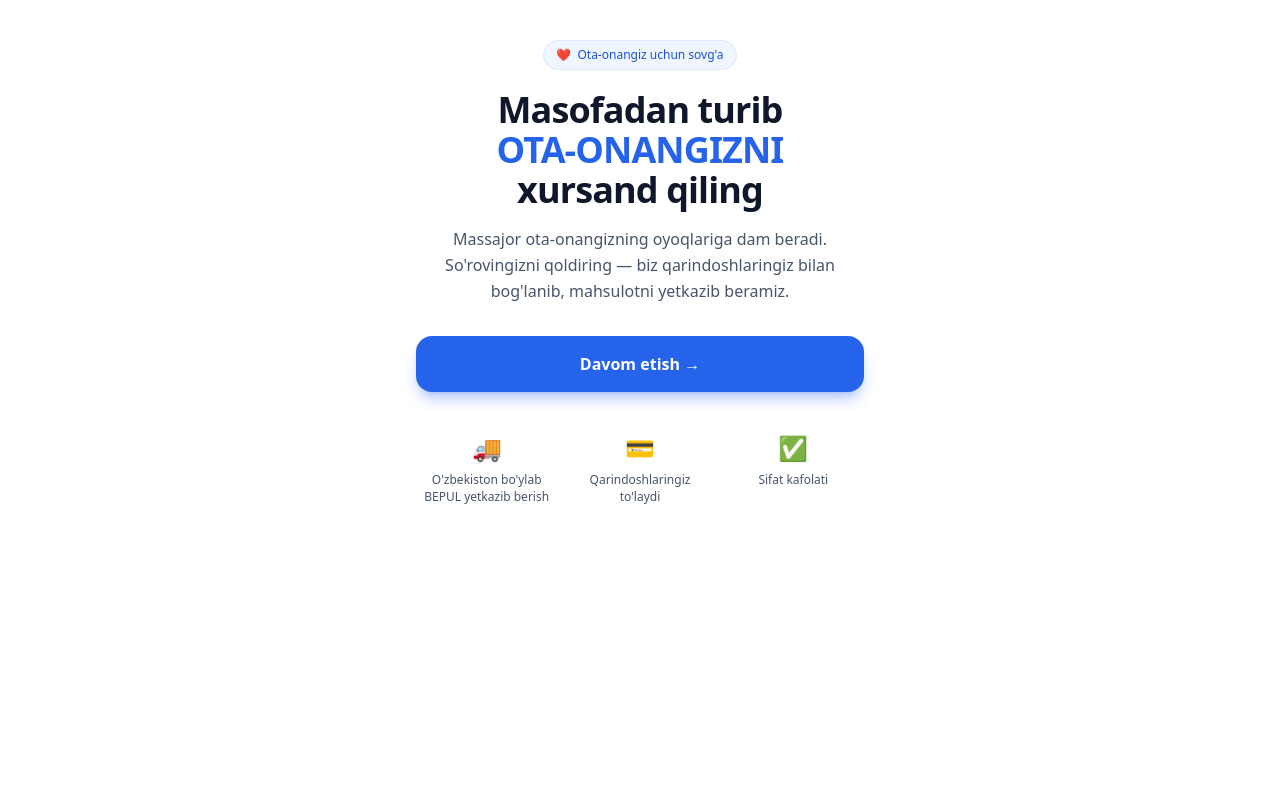
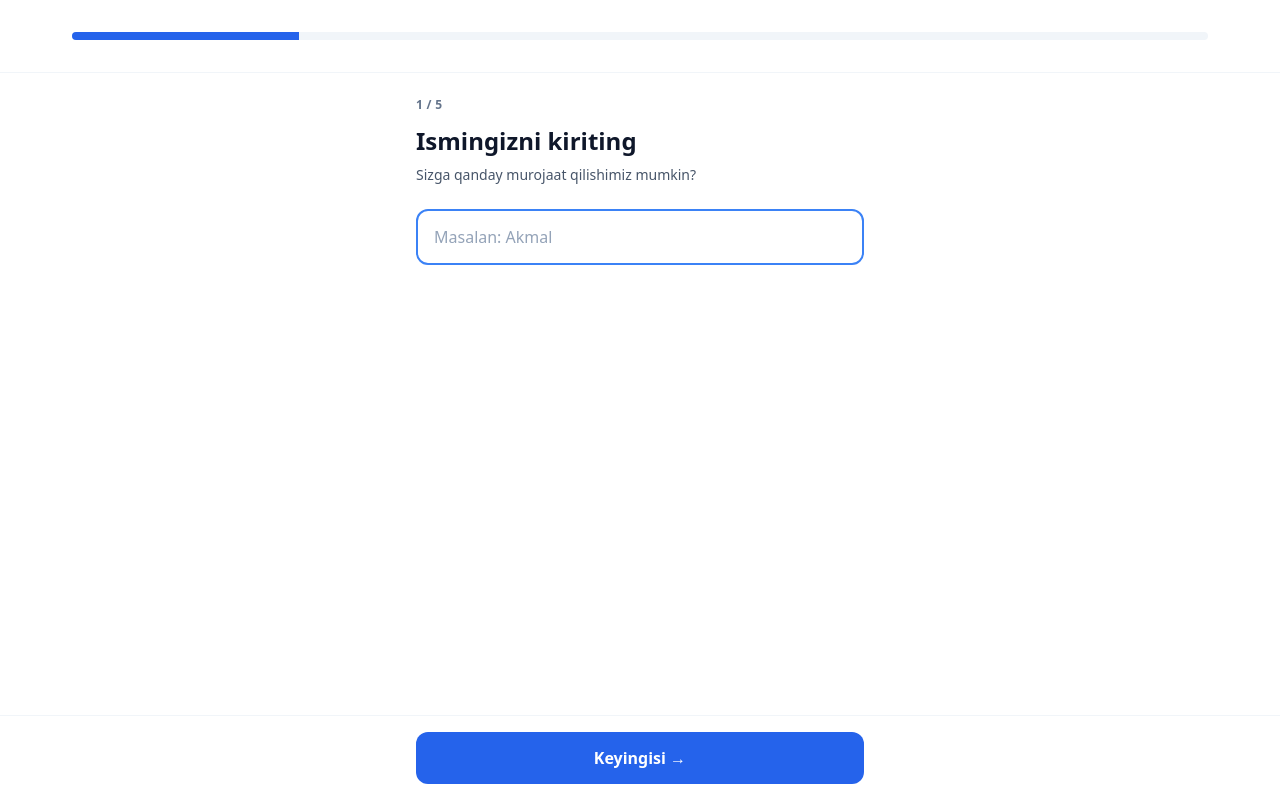
Before and after one commit to sherzodbest80-rgb/massajor, a Next.js app: page /forma in a window 1280 px wide. Built offline with nearby package versions, Linux system fonts and the light colour scheme.

Commit message:
Update InternationalLeadForm.tsx
yangilangan last

```diff
--- a/components/InternationalLeadForm.tsx
+++ b/components/InternationalLeadForm.tsx
@@ -59,8 +59,7 @@ export default function InternationalLeadForm() {
   const [country, setCountry] = useState("");
   const [time, setTime] = useState("");
 
-  // Popup va qadam holati
-  const [isOpen, setIsOpen] = useState(false);
+  // Qadam holati (forma darrov ochiq — lending ekrani yo'q)
   const [step, setStep] = useState(1);
 
   // Submit holati
@@ -90,36 +89,20 @@ export default function InternationalLeadForm() {
     };
   }, []);
 
-  // Popup ochilganda body scroll'ni to'xtatish
+  // Forma butun ekranni egallaydi — body scroll'ni to'xtatamiz
   useEffect(() => {
-    if (isOpen) {
     document.body.style.overflow = "hidden";
-    } else {
-      document.body.style.overflow = "";
-    }
     return () => {
       document.body.style.overflow = "";
     };
-  }, [isOpen]);
-
-  const openPopup = () => {
-    setIsOpen(true);
-    setStep(1);
-    setErrorMsg("");
-  };
-
-  const closePopup = () => {
-    setIsOpen(false);
-    setErrorMsg("");
-  };
+  }, []);
 
   const goBack = () => {
     setErrorMsg("");
     if (step > 1) {
       setStep(step - 1);
-    } else {
-      closePopup();
     }
+    // 1-qadamda orqaga qaytadigan joy yo'q
   };
 
   const goNext = () => {
@@ -211,60 +194,10 @@ export default function InternationalLeadForm() {
   const progress = (step / totalSteps) * 100;
 
   return (
-    <>
-      {/* ASOSIY SAHIFA — popup yopiq paytda */}
-      <section className="min-h-screen bg-white text-slate-900 py-10 px-5">
-        <div className="max-w-md mx-auto text-center">
-          {/* Badge */}
-          <div className="inline-flex items-center gap-1.5 bg-blue-50 text-blue-700 px-3 py-1.5 rounded-full text-xs font-medium mb-5 border border-blue-100">
-            <span>❤️</span>
-            Ota-onangiz uchun sovg&apos;a
-          </div>
-
-          {/* Heading */}
-          <h1 className="text-3xl sm:text-4xl font-bold leading-tight mb-4 tracking-tight">
-            Masofadan turib
-            <br />
-            <span className="text-blue-600">OTA-ONANGIZNI</span>
-            <br />
-            xursand qiling
-          </h1>
-
-          <p className="text-base text-slate-600 mb-8 leading-relaxed">
-            Massajor ota-onangizning oyoqlariga dam beradi. So&apos;rovingizni qoldiring — biz qarindoshlaringiz bilan bog&apos;lanib, mahsulotni yetkazib beramiz.
-          </p>
-
-          {/* CTA Button */}
-          <button
-            onClick={openPopup}
-            className="w-full bg-blue-600 hover:bg-blue-700 active:bg-blue-800 text-white py-4 rounded-2xl text-base font-semibold transition-all shadow-lg shadow-blue-600/30"
-          >
-            Davom etish →
-          </button>
-
-          {/* Trust signals */}
-          <div className="grid grid-cols-3 gap-3 mt-10">
-            <div className="text-center">
-              <div className="text-2xl mb-2">🚚</div>
-              <div className="text-xs text-slate-600 font-medium leading-snug">O&apos;zbekiston bo&apos;ylab BEPUL yetkazib berish</div>
-            </div>
-            <div className="text-center">
-              <div className="text-2xl mb-2">💳</div>
-              <div className="text-xs text-slate-600 font-medium leading-snug">Qarindoshlaringiz to&apos;laydi</div>
-            </div>
-            <div className="text-center">
-              <div className="text-2xl mb-2">✅</div>
-              <div className="text-xs text-slate-600 font-medium leading-snug">Sifat kafolati</div>
-            </div>
-          </div>
-        </div>
-      </section>
-
-      {/* MULTI-STEP POPUP */}
-      {isOpen && (
     <div className="fixed inset-0 z-50 bg-white flex flex-col animate-fade-in">
-          {/* Header: back + progress + close */}
+      {/* Header: back + progress */}
       <div className="flex items-center gap-3 px-5 py-4 border-b border-slate-100">
+        {step > 1 ? (
           <button
             onClick={goBack}
             className="w-10 h-10 flex items-center justify-center rounded-full hover:bg-slate-100 active:bg-slate-200 text-slate-700 text-xl font-medium transition-colors"
@@ -272,6 +205,9 @@ export default function InternationalLeadForm() {
           >
             ←
           </button>
+        ) : (
+          <div className="w-10 h-10" aria-hidden="true" />
+        )}
 
         {/* Progress bar */}
         <div className="flex-1 h-2 bg-slate-100 rounded-full overflow-hidden">
@@ -281,13 +217,8 @@ export default function InternationalLeadForm() {
           />
         </div>
 
-            <button
-              onClick={closePopup}
-              className="w-10 h-10 flex items-center justify-center rounded-full hover:bg-slate-100 active:bg-slate-200 text-slate-700 text-2xl leading-none transition-colors"
-              aria-label="Yopish"
-            >
-              ×
-            </button>
+        {/* O'ng tomonni balanslash uchun bo'sh joy */}
+        <div className="w-10 h-10" aria-hidden="true" />
       </div>
 
       {/* Body — qadamlar */}
@@ -420,8 +351,6 @@ export default function InternationalLeadForm() {
           </div>
         </div>
       )}
-        </div>
-      )}
 
       <style jsx>{`
         @keyframes fade-in {
@@ -439,6 +368,6 @@ export default function InternationalLeadForm() {
           animation: slide-in 0.3s ease-out;
         }
       `}</style>
-    </>
+    </div>
   );
 }
```
Lines whose indentation alone changed are shown as unchanged.
